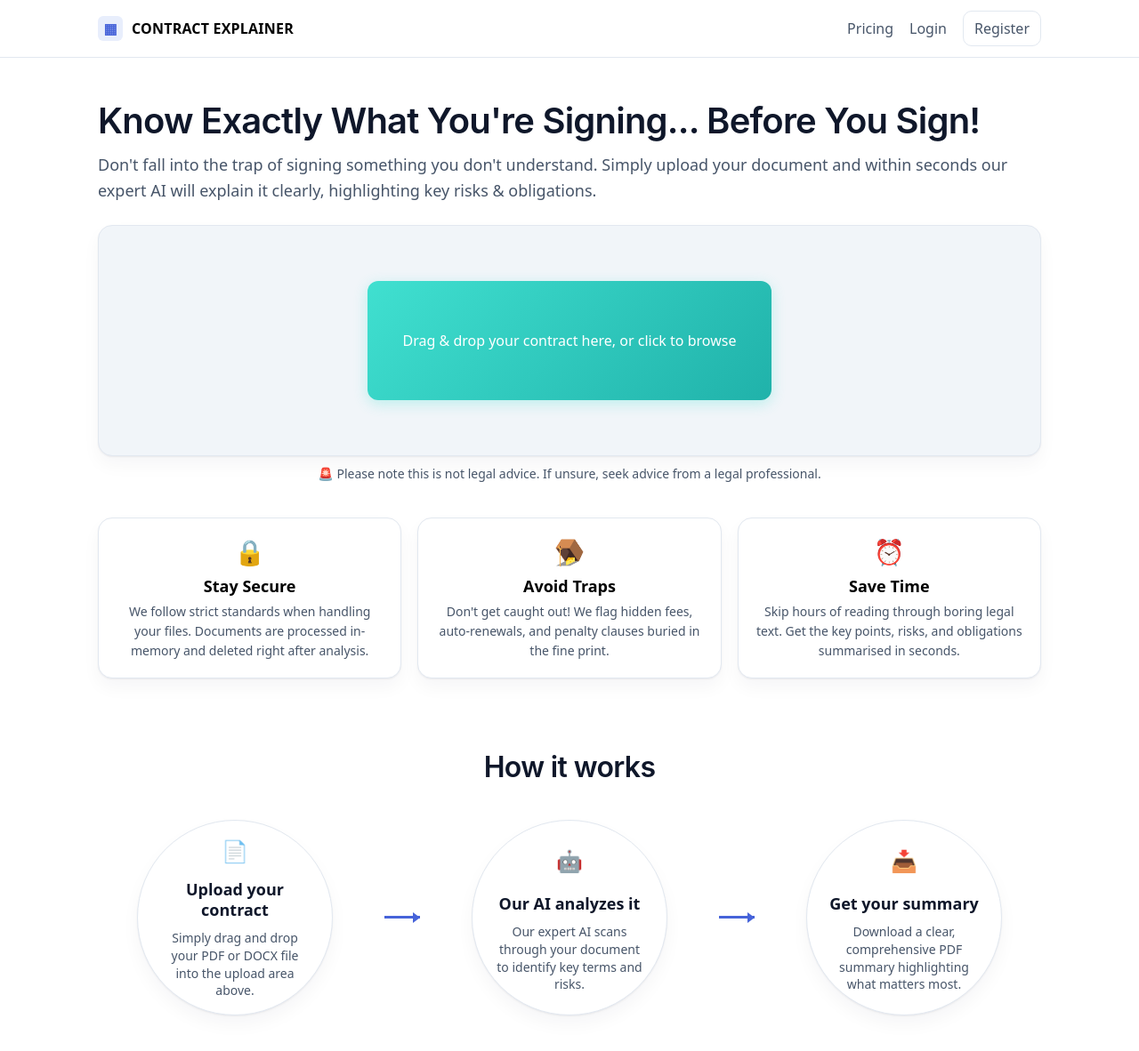
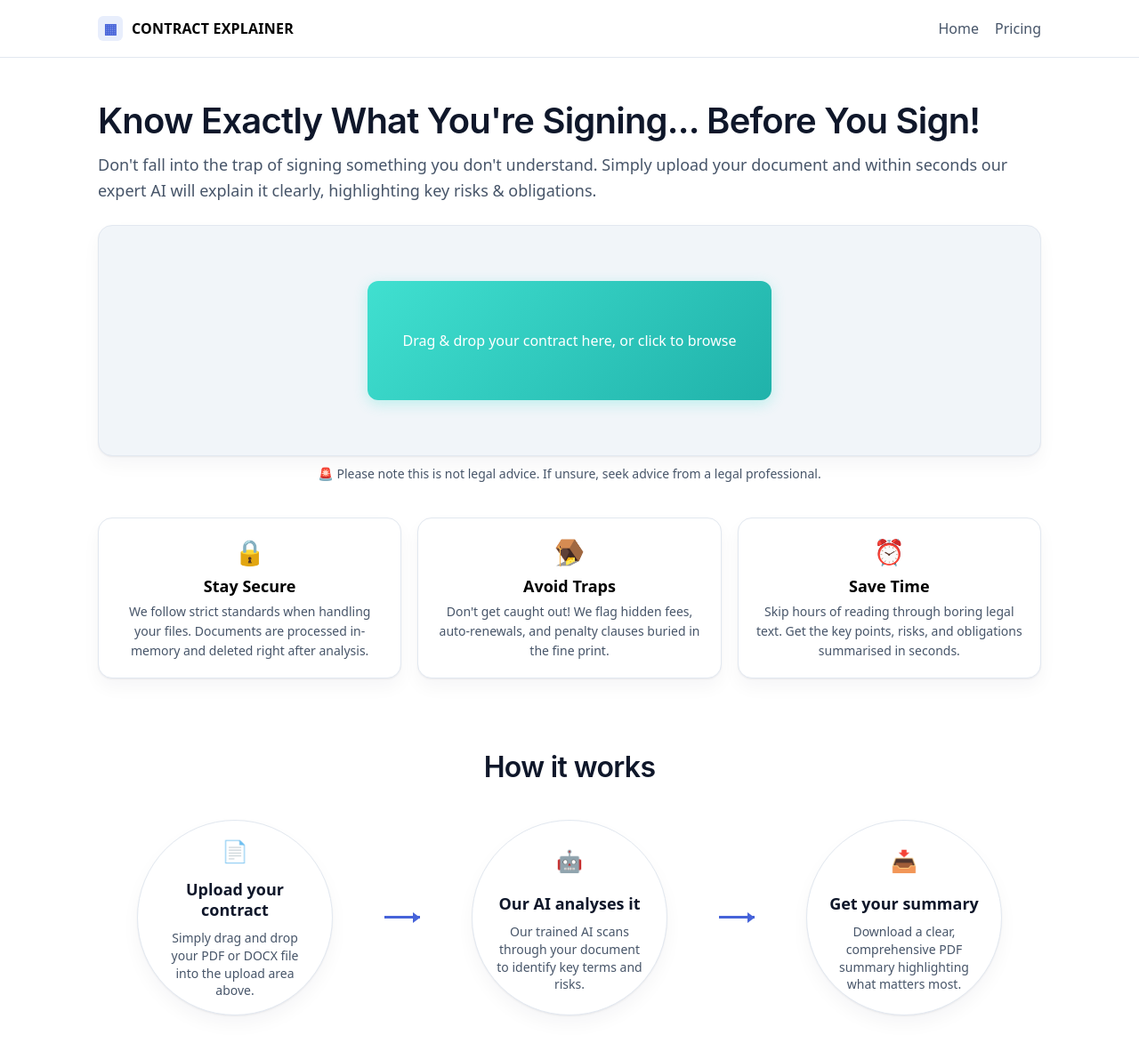
Before and after one commit to phillipscompany/contract-reader, a Next.js app in the folder contract-ai/: page / in a window 1280 px wide. Shown: the top 1182 px of the page at 89% size. Built offline with nearby package versions, Linux system fonts and the light colour scheme.

Commit message:
Simplify navbar for MVP: remove login/register buttons, add home button

```diff
--- a/contract-ai/components/Navbar.tsx
+++ b/contract-ai/components/Navbar.tsx
@@ -9,9 +9,8 @@ export default function Navbar() {
           <Link href="/" className="nav__title">CONTRACT EXPLAINER</Link>
         </div>
         <nav className="nav__links">
+          <Link href="/" className="nav__link">Home</Link>
           <Link href="/pricing" className="nav__link">Pricing</Link>
-          <Link href="/login" className="nav__link">Login</Link>
-          <Link href="/register" className="nav__link nav__register">Register</Link>
         </nav>
       </div>
     </header>
--- a/contract-ai/pages/index.tsx
+++ b/contract-ai/pages/index.tsx
@@ -94,8 +94,8 @@ export default function Home() {
 
             <div className="workflow__step">
               <div className="workflow__icon">🤖</div>
-              <h3 className="workflow__step-title">Our AI analyzes it</h3>
-              <p className="workflow__step-text">Our expert AI scans through your document to identify key terms and risks.</p>
+              <h3 className="workflow__step-title">Our AI analyses it</h3>
+              <p className="workflow__step-text">Our trained AI scans through your document to identify key terms and risks.</p>
             </div>
             <div className="workflow__arrow workflow__arrow--right"></div>
 
```
